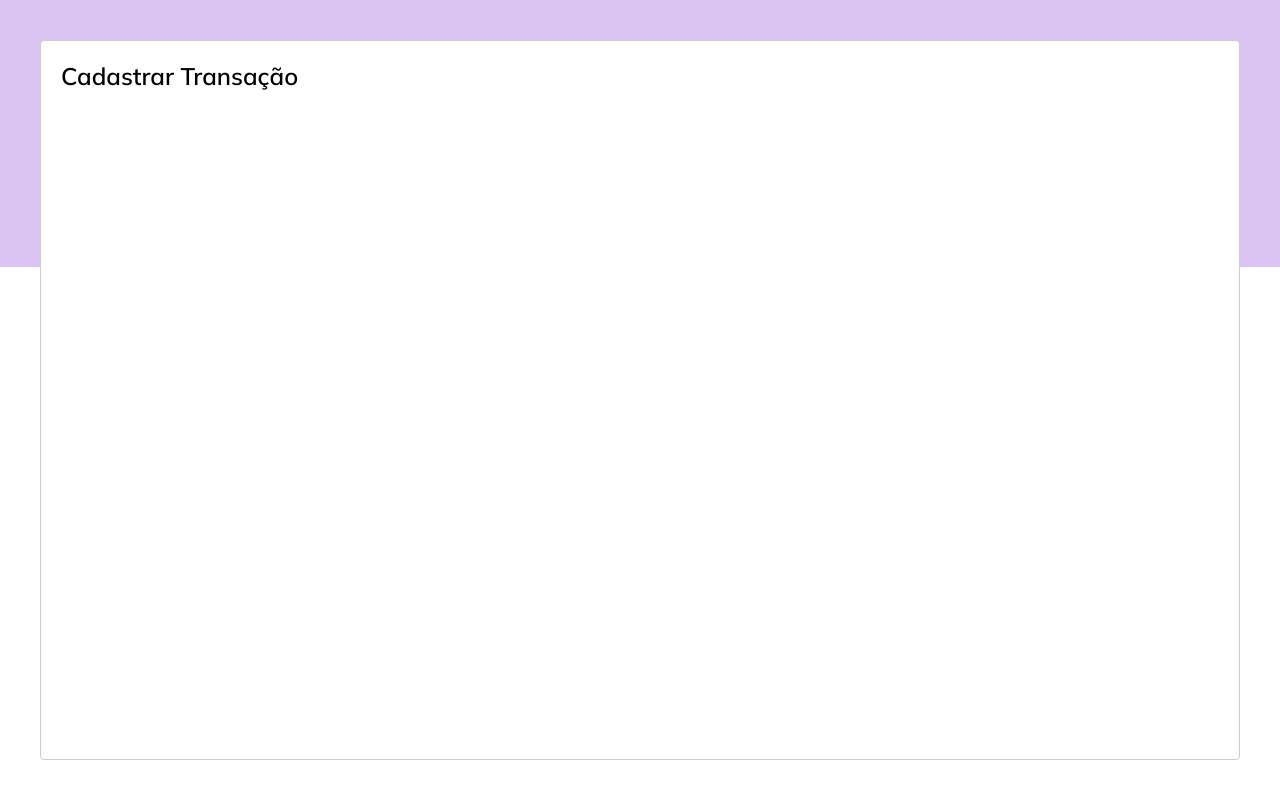
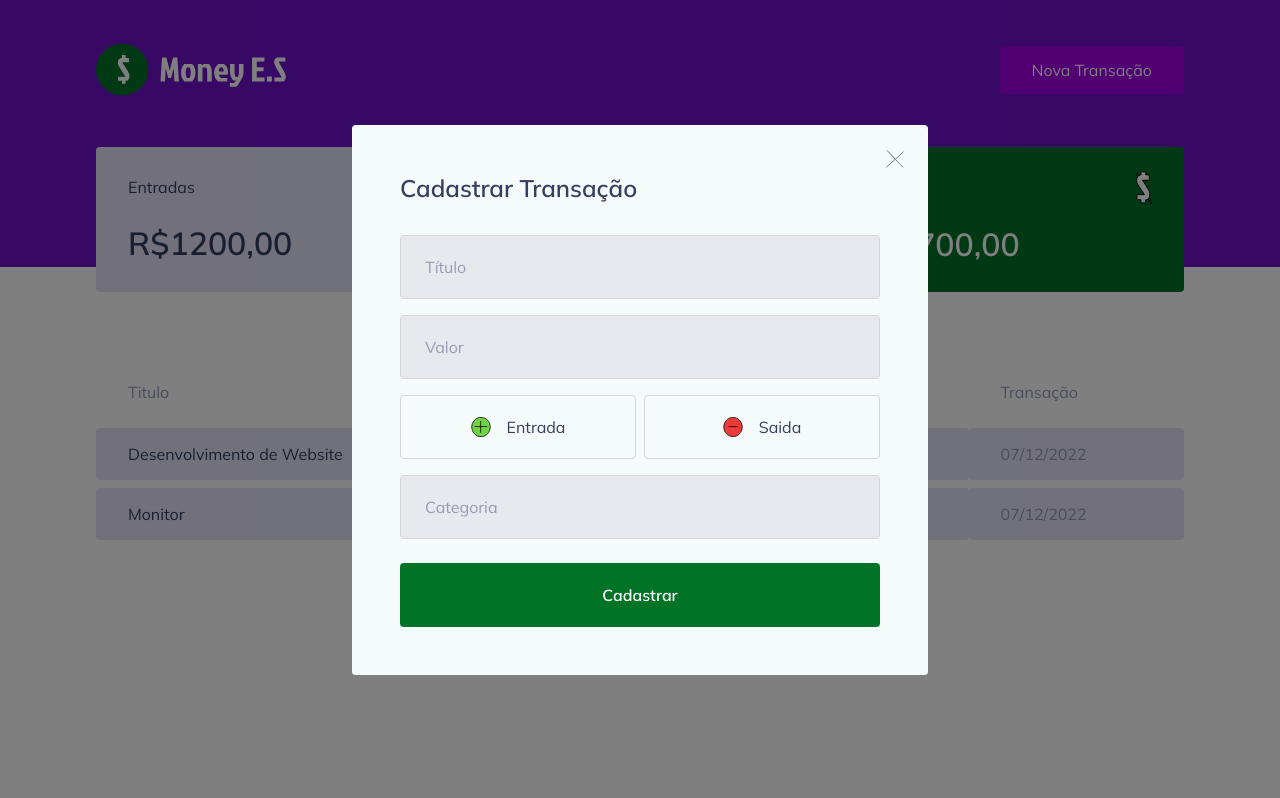
Before and after one commit to EnilsonNeto/Money-E.S-Controle-de-Finan-as-, a React (Create React App) app: page / in a window 1280 px wide. Both pictures are taken after a click on the button "Nova Transação". Built offline with nearby package versions, Linux system fonts and the light colour scheme; no server answers; what miragejs would draw is missing.

Commit message:
Criação e estilização do Modal completo. (Em breve dar funcionalidade).

```diff
--- a/src/components/NewTransactionModal/index.tsx
+++ b/src/components/NewTransactionModal/index.tsx
@@ -1,5 +1,9 @@
 import React  from 'react';
 import Modal from 'react-modal';
+import positImg from '../../assets/positivo.svg';
+import negatImg from '../../assets/negativo.svg';
+import { Container, TransactionTypeContainer } from './styles';
+import closeImg from '../../assets/x.svg';
 
 interface NewTransactioModalProps {
     isOpen: boolean;
@@ -11,8 +15,38 @@
         <Modal
         isOpen={isOpen}
         onRequestClose={onRequestClose}
+        overlayClassName="react-modal-overlay"
+        className="react-modal-content"
         >
+            <button type='button' onClick={onRequestClose} className="react-modal-close">
+                <img src={closeImg} alt="Fechar modal" />
+            </button>
+
+            <Container>
             <h2>Cadastrar Transação</h2>
+
+            <input placeholder='Título'/>
+
+            <input placeholder='Valor' type="number" />
+
+            <TransactionTypeContainer>
+
+                <button type='button'>
+                    <img src={positImg} alt="Entrada" />
+                    <span>Entrada</span>
+                </button>
+
+                <button type='button'>
+                    <img src={negatImg} alt="Saida" />
+                    <span>Saida</span>
+                </button>
+
+            </TransactionTypeContainer>
+
+            <input placeholder='Categoria'/>
+
+            <button type="submit">Cadastrar</button>
+            </Container>
         </Modal>
 
     );
--- a/src/components/NewTransactionModal/styles.ts
+++ b/src/components/NewTransactionModal/styles.ts
@@ -1,5 +1,81 @@
 import styled from 'styled-components';
 
-export const Container = styled.div `
+export const Container = styled.form `
+    h2 {
+        color: var(--text-title);
+        font-size: 1.5rem;
+        margin-bottom: 2rem;
+    }
 
+    input {
+        width: 100%;
+        padding: 0 1.5rem;
+        height: 4rem;
+        border-radius: 0.25rem;
+
+        border: 1px solid #d7d7d7;
+        background: #e7e9ee;
+
+        font-weight: 400;
+        font-size: 1rem;
+
+        &::placeholder{
+            color: var(--text-body);
+        }
+
+        & + input {
+            margin-top: 1rem;
+        }
+    }
+
+    button[type="submit"] {
+        width: 100%;
+        padding: 0 1.5rem;
+        height: 4rem;
+        background: var(--green);
+        color: #fff;
+        border-radius: 0.25rem;
+        border: 0;
+        font-size: 1rem;
+        margin-top: 1.5rem;
+        font-weight: 600;
+
+        transition: 0.5s;
+
+        &:hover{
+            filter: brightness(0.9);
+        }
+    }
 `;
+    export const TransactionTypeContainer = styled.div `
+        margin: 1rem 0;
+        display: grid;
+        grid-template-columns: 1fr 1fr;
+        gap: 0.5rem;
+
+        button {
+            height: 4rem;
+            border: 1px solid #d7d7d7;
+            border-radius: 0.25rem;
+            background: transparent;
+            display: flex;
+            align-items: center;
+            justify-content: center;
+
+            &:hover {
+                border-color: #aaa;
+            }
+
+            img {
+                width: 20px;
+                height: 20px;
+            }
+
+            span {
+                display: inline-block;
+                margin-left: 1rem;
+                font-size: 1rem;
+                color: var(--text-title);
+            }
+        }
+    `;
--- a/src/styles/global.ts
+++ b/src/styles/global.ts
@@ -1,8 +1,8 @@
-import { createGlobalStyle } from "styled-components";
+import { createGlobalStyle } from 'styled-components';
 
 export const GlobalStyle  = createGlobalStyle `
     :root {
-        --background: #F5FAFA;
+        --background1: #F5FAFA;
         --red: red;
         --purple: #7110CC;
 
@@ -11,7 +11,7 @@
         --text-title: #353F5F;
         --text-body: #969CB3;
 
-        --background: F0F2F5;
+        --background2: F0F2F5;
         --shape: #E3E2F7;
 
         --green: #007327;
@@ -57,4 +57,42 @@
         opacity: 0.6;
         cursor: not-allowed;
     }
+
+
+    .react-modal-overlay {
+        background : rgba(0, 0 , 0, 0.5);
+
+        position: fixed;
+        top: 0;
+        bottom: 0;
+        right: 0;
+        left: 0;
+
+        display: flex;
+        align-items: center;
+        justify-content: center;
+    }
+
+    .react-modal-content {
+        width: 100%;
+        max-width: 576px;
+        background: var(--background1);
+        padding: 3rem;
+        position: relative;
+        border-radius: 0.24rem;
+    }
+    .react-modal-close {
+        position: absolute;
+        right: 1.5rem;
+        top: 1.5rem;
+        border: 0;
+        background: transparent;
+        opacity: 0.5;
+
+        transition: 0.2s;
+
+        &:hover {
+            filter: brightness(0.2);
+        }
+    }
 `;
```
